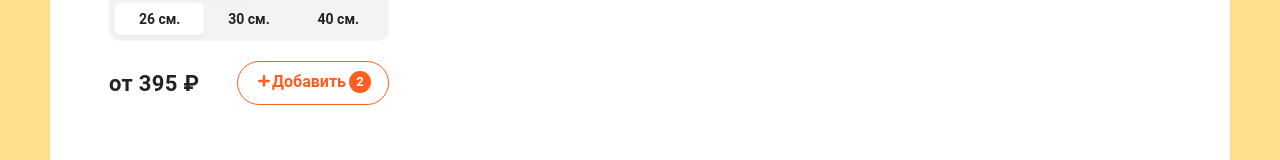
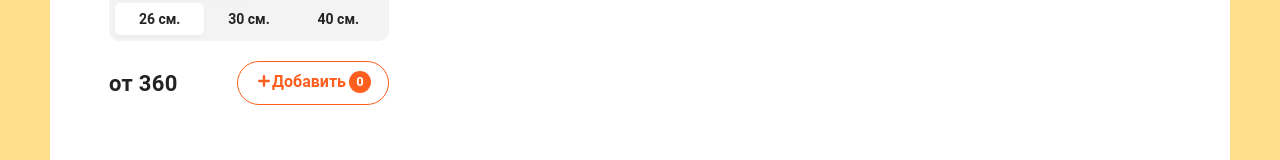
Before and after one commit to Mogora/React-Pizza, a React (Create React App) app in the folder react-pizza/: page / in a window 1280 px wide. Shown: the part 651-811 px from the top of the page. Built offline with nearby package versions, Linux system fonts and the light colour scheme.

Commit message:
11.10.2023 Реализован рендер списка категорий пиццы

```diff
--- a/react-pizza/src/App.jsx
+++ b/react-pizza/src/App.jsx
@@ -17,7 +17,9 @@ function App() {
                     </div>
                     <h2 className="content__title">Все пиццы</h2>
                     <div className="content__items">
-                        <PizzaBlock/>
+                        <PizzaBlock
+                            title="Чизбургер-пицца"
+                            price="360"/>
                     </div>
                 </div>
             </div>
--- a/react-pizza/src/components/Categories.jsx
+++ b/react-pizza/src/components/Categories.jsx
@@ -1,13 +1,24 @@
+import {useState} from "react";
+
 function Categories () {
+
+    const [currentCategory, setCurrentCategory] = useState(0);
+
+    const category = ['Все', 'Мясные', 'Вегетарианская', 'Гриль', 'Острые', 'Закрытые']
+
+    const onClickCurrentCategory = (index) => {
+        setCurrentCategory(index);
+    };
+
     return (
         <div className="categories">
             <ul>
-                <li className="active">Все</li>
-                <li>Мясные</li>
-                <li>Вегетарианская</li>
-                <li>Гриль</li>
-                <li>Острые</li>
-                <li>Закрытые</li>
+                {category.map((category, i) => (
+                    <li onClick={() => onClickCurrentCategory(i)}
+                        className={currentCategory === i ? 'active' : ''}>
+                        {category}
+                    </li>
+                    ))}
             </ul>
         </div>
     )
--- a/react-pizza/src/components/PizzaBlock.jsx
+++ b/react-pizza/src/components/PizzaBlock.jsx
@@ -1,4 +1,13 @@
-function PizzaBlock () {
+import {useState} from "react";
+
+function PizzaBlock ({title, price}) {
+
+    const [countPizza, setCountPizza] = useState(0);
+
+    const onClickAddPizza = () => {
+        setCountPizza(countPizza + 1);
+    }
+
     return (
         <div className="pizza-block-wrapper">
             <div className="pizza-block">
@@ -7,7 +16,7 @@ function PizzaBlock () {
                     src="https://dodopizza-a.akamaihd.net/static/Img/Products/Pizza/ru-RU/b750f576-4a83-48e6-a283-5a8efb68c35d.jpg"
                     alt="Pizza"
                 />
-                <h4 className="pizza-block__title">Чизбургер-пицца</h4>
+                <h4 className="pizza-block__title">{title}</h4>
                 <div className="pizza-block__selector">
                     <ul>
                         <li className="active">тонкое</li>
@@ -20,8 +29,8 @@ function PizzaBlock () {
                     </ul>
                 </div>
                 <div className="pizza-block__bottom">
-                    <div className="pizza-block__price">от 395 ₽</div>
-                    <div className="button button--outline button--add">
+                    <div className="pizza-block__price">от {price}</div>
+                    <div onClick={onClickAddPizza} className="button button--outline button--add">
                         <svg
                             width="12"
                             height="12"
@@ -35,7 +44,7 @@ function PizzaBlock () {
                             />
                         </svg>
                         <span>Добавить</span>
-                        <i>2</i>
+                        <i>{countPizza}</i>
                     </div>
                 </div>
             </div>
```
